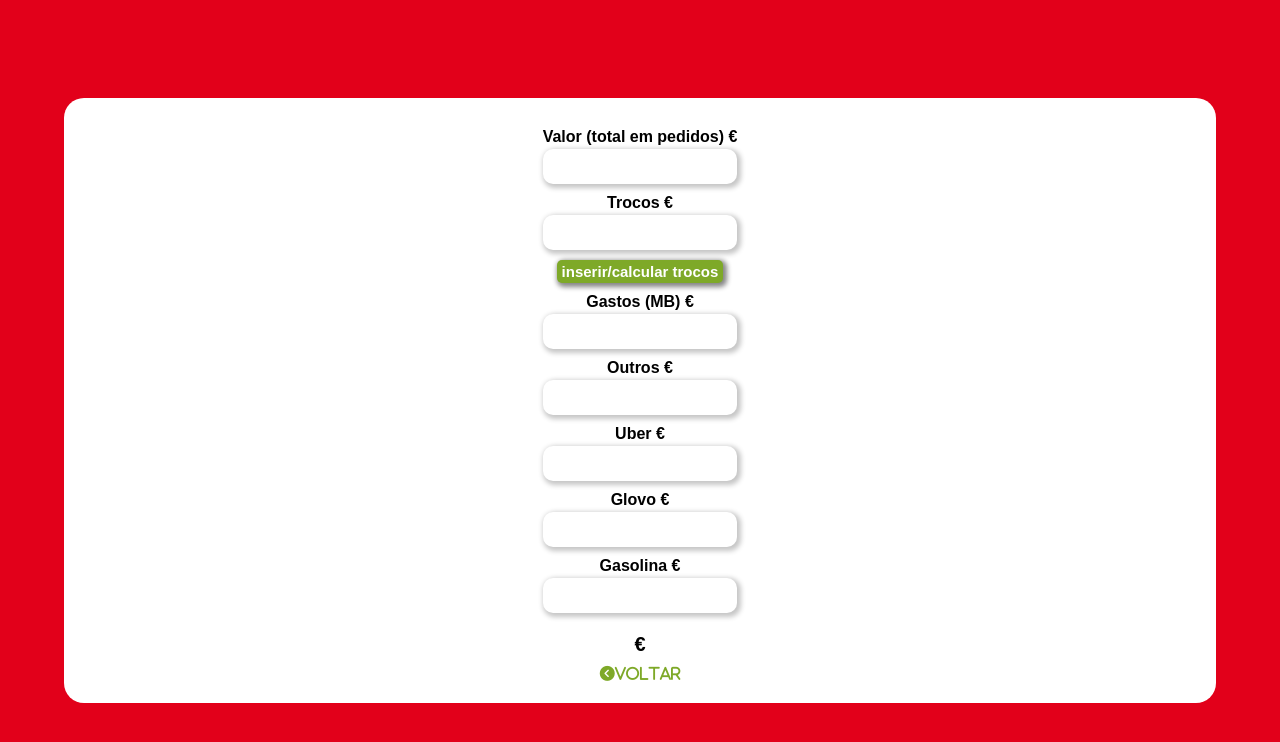
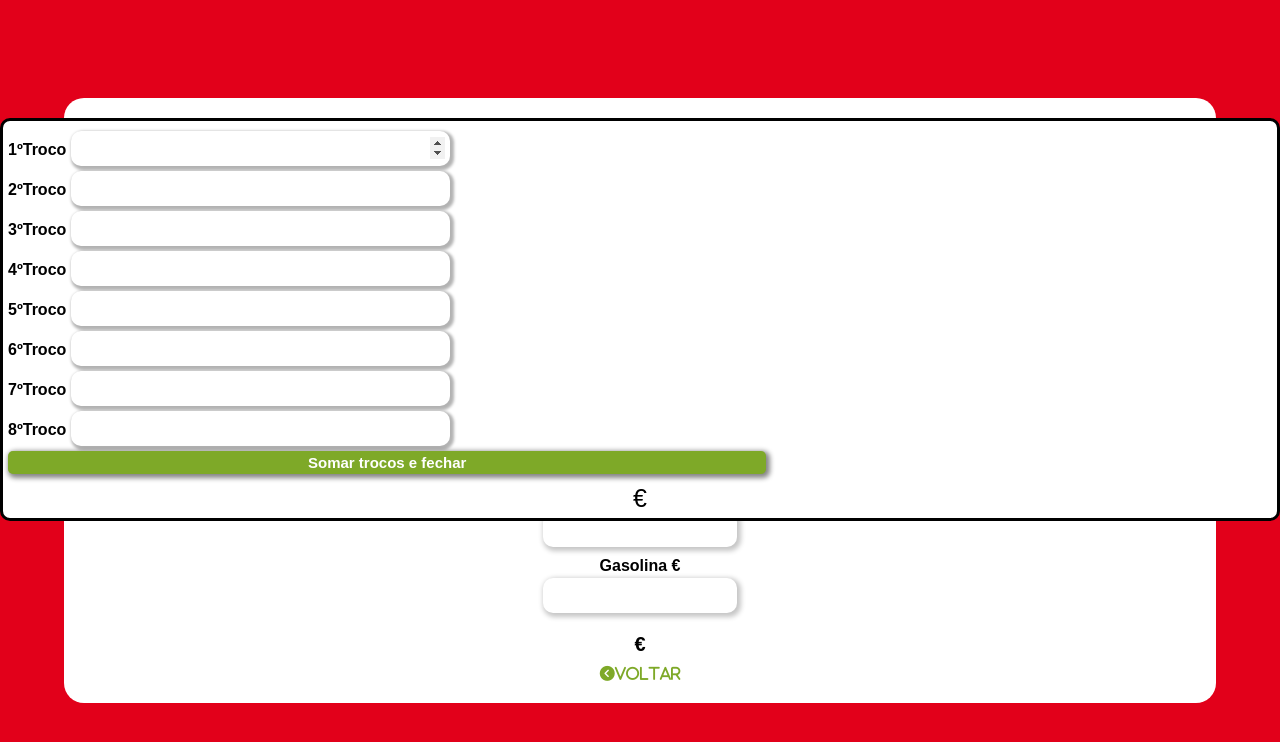
Before and after one commit to PauloPinto87/ferramentas-adm, a plain HTML site: page contas_distribuidor.html in a window 1280 px wide. Both pictures are taken after a click on the button "inserir/calcular trocos". Drawn offline with Linux system fonts and the light colour scheme.

Commit message:
90% tela trocos funcionando

```diff
--- a/contas_distribuidor.html
+++ b/contas_distribuidor.html
@@ -16,36 +16,73 @@
     <header>
 
     </header>
-    <section class="section-contas-distribuidor" onchange="somarInputs()">
+    <section class="section-contas-distribuidor">
+        <dialog class="modal" id="modal" onchange="somarTrocos()">
+            <div class="box-troco">
+                <label for="1ºTroco">1ºTroco</label>
+                <input type="number" name="" id="1ºTroco">
+            </div>
+            <div class="box-troco">
+            <label for="">2ºTroco</label>
+            <input type="number" name="" id="2ºTroco">
+        </div>
+        <div class="box-troco">
+            <label for="">3ºTroco</label>
+            <input type="number" name="" id="3ºTroco">
+        </div>
+        <div class="box-troco">
+            <label for="">4ºTroco</label>
+            <input type="number" name="" id="4ºTroco">
+        </div>
+        <div class="box-troco">
+            <label for="">5ºTroco</label>
+            <input type="number" name="" id="5ºTroco">
+        </div>
+        <div class="box-troco">
+            <label for="">6ºTroco</label>
+            <input type="number" name="" id="6ºTroco">
+        </div>
+        <div class="box-troco">
+            <label for="">7ºTroco</label>
+            <input type="number" name="" id="7ºTroco">
+        </div>
+        <div class="box-troco">
+            <label for="">8ºTroco</label>
+            <input type="number" name="" id="8ºTroco">
+        </div>
+        <button class="close-button" onclick="somarTrocos()">Somar trocos e fechar</button>
+            <p id="totalTrocos">€</p>
+
+        </dialog>
         <div class="box-divs-input">
             <div class="box-label-input">
                 <label for="">Valor (total em pedidos) €</label>
                 <input type="number" name="" id="">
             </div>
             <div class="box-label-input">
-                    <label for="">Trocos €</label>
-                    <input type="number" name="" id="">
-                    <button>inserir/calcular trocos</button>
+                <label for="Trocos">Trocos €</label>
+                <input type="number" name="" id="Trocos">
+                <button class="open-button">inserir/calcular trocos</button>
             </div>
             <div class="box-label-input">
-                <label for="">Gastos (MB) €</label>
-                <input type="number" name="" id="">
+            <label for="Gastos">Gastos (MB) €</label>
+            <input type="number" name="" id="Gastos">
             </div>
             <div class="box-label-input">
-                <label for="">Outros €</label>
-                <input type="number" name="" id="">
+            <label for="Outros">Outros €</label>
+            <input type="number" name="" id="Outros">
             </div>
             <div class="box-label-input">
-                <label for="">Uber €</label>
-                <input type="number" name="" id="">
+            <label for="Uber">Uber €</label>
+            <input type="number" name="" id="Uber">
             </div>
             <div class="box-label-input">
-                <label for="">Glovo €</label>
-                <input type="number" name="" id="">
+            <label for="Glovo">Glovo €</label>
+            <input type="number" name="" id="Glovo">
             </div>
             <div class="box-label-input">
-                <label for="">Gasolina €</label>
-                <input type="number" name="" id="">
+            <label for="Gasolina">Gasolina €</label>
+            <input type="number" name="" id="Gasolina">
         </div>
         <div class="box-resultado-contas">
             <p id="resMsg">€</p>
--- a/scripts/main.js
+++ b/scripts/main.js
@@ -1,3 +1,31 @@
+const modal = document.querySelector('#modal')
+const openModal = document.querySelector('.open-button')
+const closeModal = document.querySelector('.close-button')
+
+openModal.addEventListener('click', () => {
+    modal.show()
+})
+
+closeModal.addEventListener('click', () => {
+    modal.close()
+})
+
+function somarTrocos (){
+    var inputTroco = document.getElementById('modal').childNodes
+    var totalTrocos = document.getElementById('totalTrocos')
+    var somaTroco = 0
+
+
+    for (passo = 1; passo < inputTroco.length-4; passo = passo + 2) {
+        somaTroco = somaTroco + Number(inputTroco[passo].childNodes[3].value)
+
+        console.log(somaTroco)
+
+    }
+
+    totalTrocos.innerHTML = `€ ${somaTroco.toFixed(2)}`
+}
+
 function somarInputs(){
     var inputValor = document.getElementsByTagName('input')
     var resSoma = document.getElementById('resConta')
@@ -31,7 +59,4 @@ function somarInputs(){
         resSoma.classList.add('green')
         resSoma.classList.remove('yellow', 'red')
     }
-
-
-
 }
--- a/styles/style.css
+++ b/styles/style.css
@@ -120,14 +120,14 @@ label {
 
 @keyframes neon {
     from {
-        filter: drop-shadow(0 0 1px var(--cor--neon))
+        filter: drop-shadow(0 0 5px var(--cor--neon))
     }
     to {
-        filter: drop-shadow(0 0 3px var(--cor--neon))
+        filter: drop-shadow(0 0 10px var(--cor--neon))
     }
 }
 .piscar-resultado-alerta{
-    animation: neon 0.3s alternate infinite ease-in-out;
+    animation: neon 0.2s alternate infinite ease-in-out;
 }
 .red {
     --cor--neon: red;
@@ -138,3 +138,31 @@ label {
 .green {
     --cor--neon: green;
 }
+
+/* Modal */
+
+.modal {
+    width: 100%;
+    padding: 5px;
+    border-radius: 10px;
+/*     display: flex;
+    flex-direction: column;
+    align-items: center; */
+}
+.modal input{
+    width: 30%;
+    box-shadow: 2px 2px 3px 2px rgba(0, 0, 0, 0.301);
+    margin-top: 5px;
+}
+
+.modal button {
+    margin-top: 5px;
+    font-size: 15px;
+    color: white;
+    box-shadow: 2px 2px 5px 2px rgba(0, 0, 0, 0.479);
+}
+.modal p {
+    font-size: 25px;
+    margin-top: 10px;
+    text-align: center;
+}
```
Lines whose indentation alone changed are shown as unchanged.
